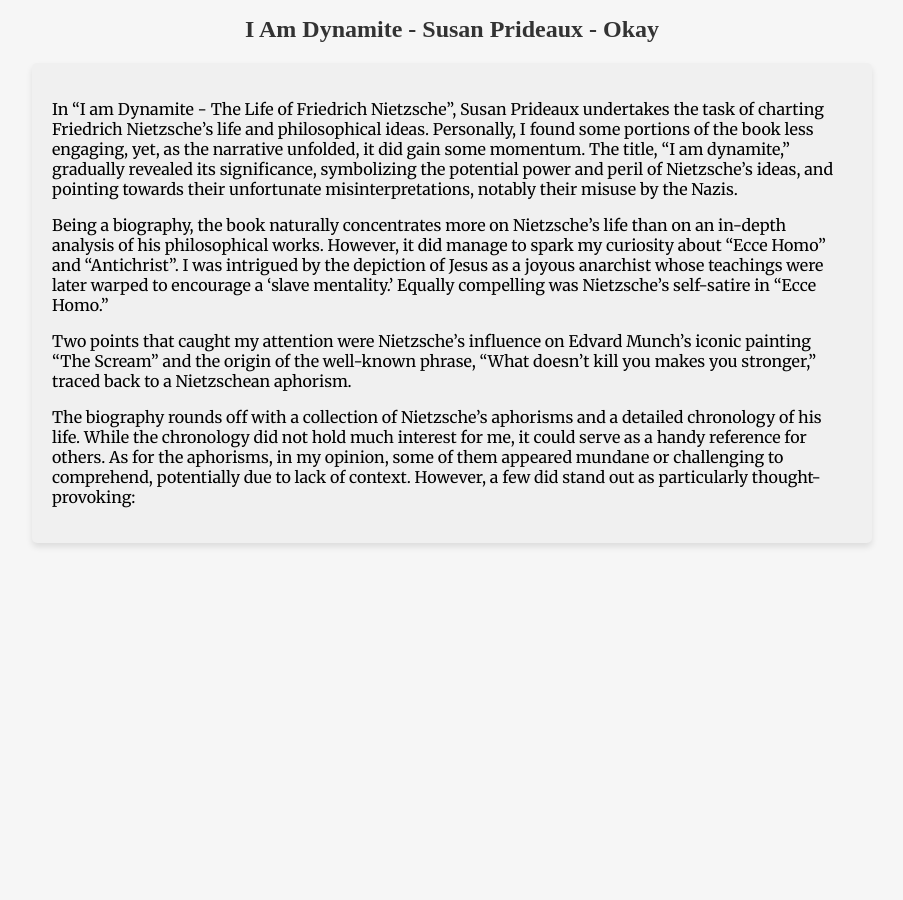
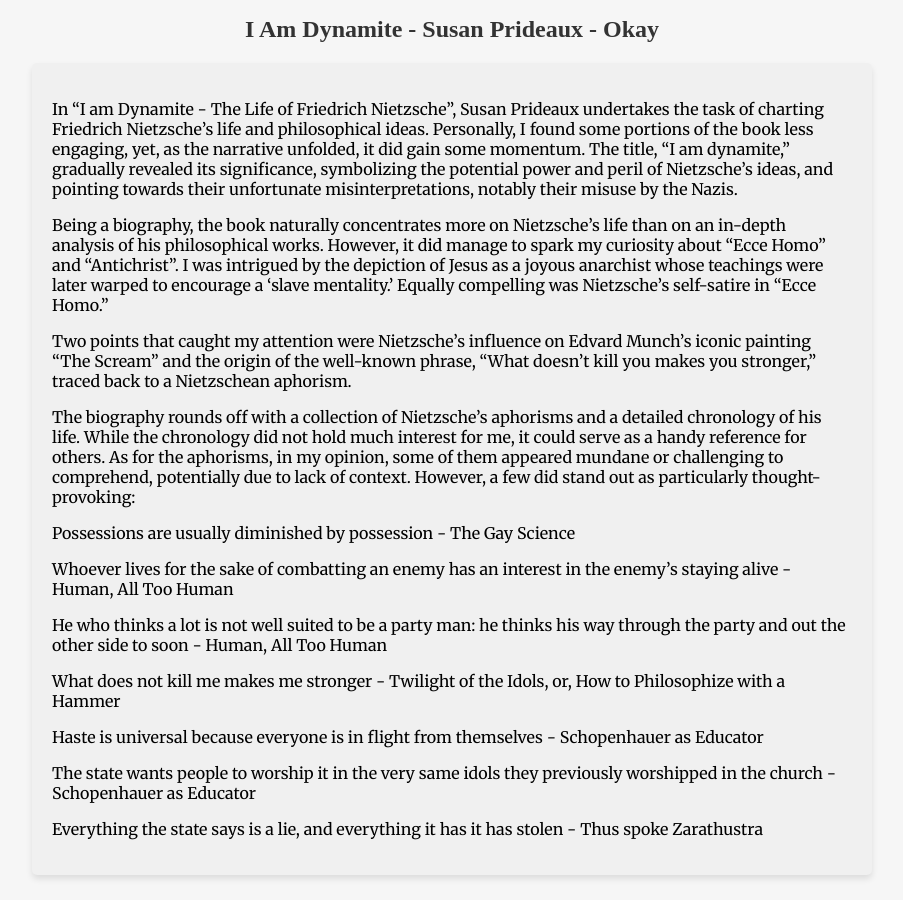
Before and after one commit to Kortelange/webpage, a Jekyll site: the page built from _books/i_am_dynamite.md, in a window 1280 px wide. Shown: the whole page, without its empty margins (188-1091 px from the left). Built offline with Jekyll 4.4.1, drawn with Linux system fonts in a browser that asks for light colours.

Commit message:
Add aphorisms to I Am Dynamite

```diff
--- a/_books/i_am_dynamite.md
+++ b/_books/i_am_dynamite.md
@@ -13,3 +13,17 @@ Being a biography, the book naturally concentrates more on Nietzsche's life than
 Two points that caught my attention were Nietzsche's influence on Edvard Munch's iconic painting "The Scream" and the origin of the well-known phrase, "What doesn't kill you makes you stronger," traced back to a Nietzschean aphorism.
 
 The biography rounds off with a collection of Nietzsche's aphorisms and a detailed chronology of his life. While the chronology did not hold much interest for me, it could serve as a handy reference for others. As for the aphorisms, in my opinion, some of them appeared mundane or challenging to comprehend, potentially due to lack of context. However, a few did stand out as particularly thought-provoking:
+
+Possessions are usually diminished by possession - The Gay Science
+
+Whoever lives for the sake of combatting an enemy has an interest in the enemy's staying alive - Human, All Too Human
+
+He who thinks a lot is not well suited to be a party man: he thinks his way through the party and out the other side to soon - Human, All Too Human
+
+What does not kill me makes me stronger - Twilight of the Idols, or, How to Philosophize with a Hammer
+
+Haste is universal because everyone is in flight from themselves - Schopenhauer as Educator
+
+The state wants people to worship it in the very same idols they previously worshipped in the church - Schopenhauer as Educator
+
+Everything the state says is a lie, and everything it has it has stolen - Thus spoke Zarathustra
```
